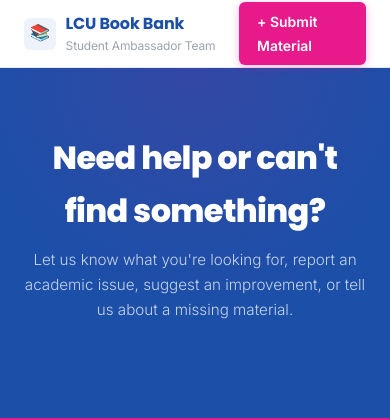
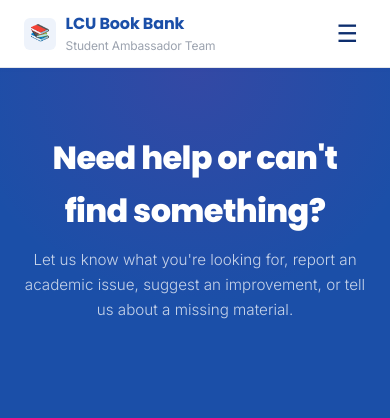
Before and after one commit to Bkfactor/bookbank-django, a Django app: page /feedback/ in a window 390 px wide. Shown: the top 420 px of the page. Run offline with Django 4.2, Linux system fonts and the light colour scheme; data that the repository does not hold is empty.

Commit message:
fix: implement mobile hamburger menu for navbar

```diff
--- a/static/css/style.css
+++ b/static/css/style.css
@@ -262,5 +262,28 @@ button { cursor: pointer; font-family: inherit; border: none; background: none;
 .search-hero .search-bar { margin: 0; max-width: 620px; }
 
 /* ── Responsive ──────────────────────────────────────────────────────────── */
+.navbar__toggle { display: none; font-size: 1.5rem; color: var(--blue-dark); margin-left: auto; background: none; border: none; cursor: pointer; padding: 0.5rem; }
+
+@media (max-width: 820px) {
+  .navbar__toggle { display: block; }
+  .navbar__nav {
+    display: none;
+    position: absolute;
+    top: var(--nav-h);
+    left: 0;
+    right: 0;
+    flex-direction: column;
+    background: var(--white);
+    padding: 1rem;
+    box-shadow: 0 10px 15px rgba(27,79,168,.08);
+    border-top: 1px solid var(--gray-200);
+    align-items: stretch;
+  }
+  .navbar__nav.open { display: flex; }
+  .navbar__nav a { padding: .85rem; text-align: center; font-size: 1rem; border-bottom: 1px solid var(--gray-100); }
+  .navbar__nav a:last-child { border-bottom: none; }
+  .navbar__cta { margin-left: 0 !important; margin-top: .5rem; }
+}
+
 @media (max-width: 720px) { .cta-grid { grid-template-columns: 1fr; } .footer__grid { grid-template-columns: 1fr 1fr; } }
-@media (max-width: 640px) { .faculty-grid { grid-template-columns: 1fr; } .navbar__nav a:not(.navbar__cta) { display: none; } .hero { padding: 3.5rem 0 3rem; } }
+@media (max-width: 640px) { .faculty-grid { grid-template-columns: 1fr; } .hero { padding: 3.5rem 0 3rem; } }
--- a/templates/core/base.html
+++ b/templates/core/base.html
@@ -16,6 +16,7 @@
         <div class="navbar__brand-icon">📚</div>
         <div>LCU Book Bank<span class="navbar__brand-sub">Student Ambassador Team</span></div>
       </a>
+      <button class="navbar__toggle" aria-label="Toggle Menu" onclick="document.querySelector('.navbar__nav').classList.toggle('open')">☰</button>
       <nav class="navbar__nav">
         <a href="{% url 'home' %}" {% if request.resolver_match.url_name == 'home' %}class="active"{% endif %}>Home</a>
         <a href="{% url 'home' %}#faculties">Faculties</a>
```
